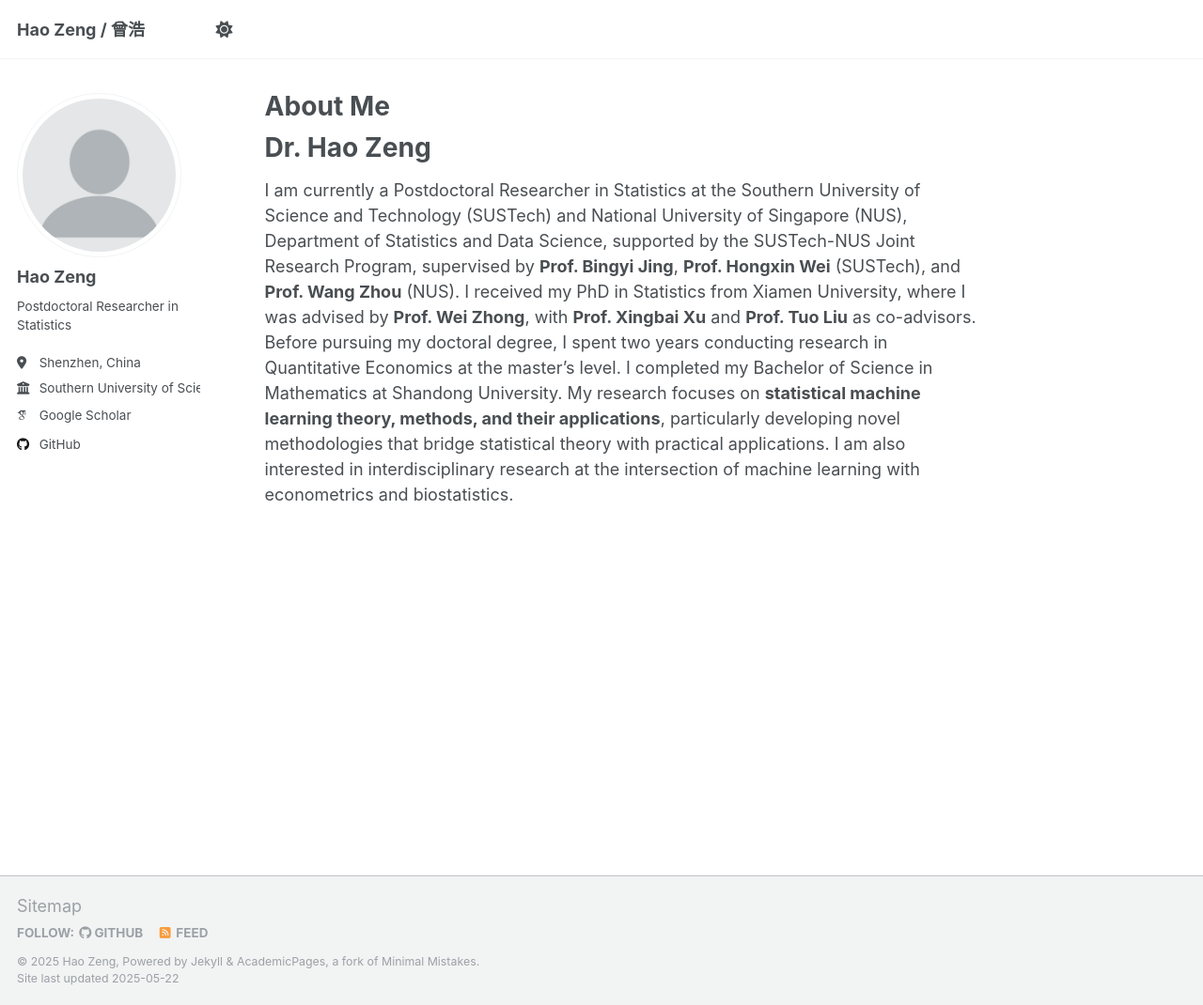
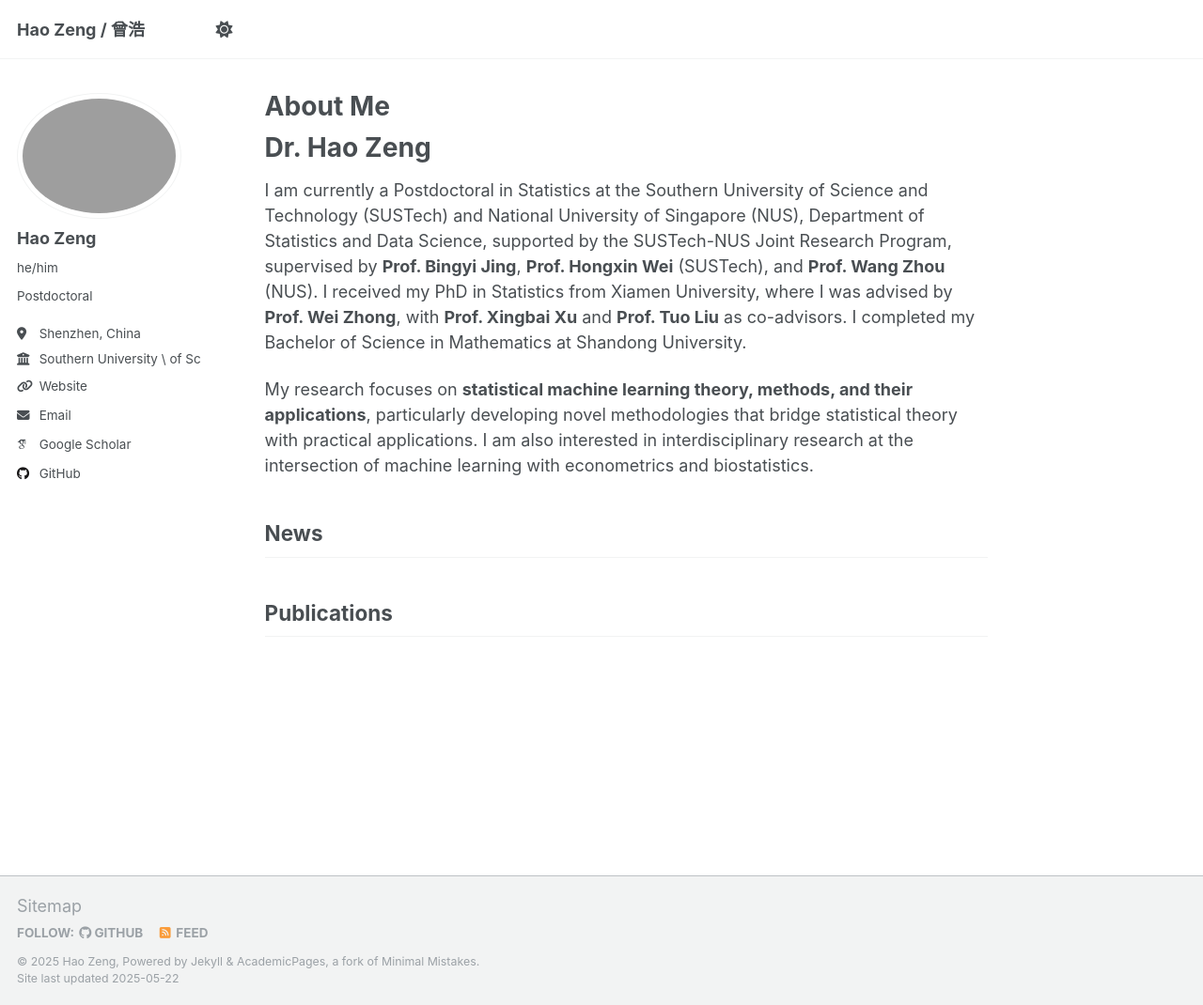
Before and after one commit to ZhaoyuXingStat/ZhaoyuXingStat.github.io, a Jekyll site: the page built from _pages/about.md, in a window 1280 px wide and 1070 px high. Shown: the whole window at 94% size. Built offline with Jekyll 4.4.1, drawn with Linux system fonts in a browser that asks for light colours; some web fonts are replaced.

Commit message:
更新个人信息，修改头像文件格式，调整个人简介内容，添加社交媒体链接，简化研究背景描述。

```diff
--- a/_config.yml
+++ b/_config.yml
@@ -22,14 +22,14 @@ repository               : "zenghao-stat/zenghao-stat.github.io"
 #               Additional customization can be done by editing /_includes/author-profile.html
 author:
   # Biographic information
-  avatar           : "profile.png"
+  avatar           : "profile.jpg"
   name             : "Hao Zeng"
-  pronouns         : # example: "she/her"
-  bio              : "Postdoctoral Researcher in Statistics"
+  pronouns         : "he/him"
+  bio              : "Postdoctoral"
   location         : "Shenzhen, China"
-  employer         : "Southern University of Science and Technology"
-  uri              : # URL
-  email            : # "your.email@example.com"
+  employer         : "Southern University \\ of Science and Technology"
+  uri              : "https://zenghao-stat.github.io"
+  email            : "zenghao.stat@gmail.com"
 
   # Academic websites
   academia         : # URL
--- a/_pages/about.md
+++ b/_pages/about.md
@@ -9,4 +9,11 @@ redirect_from:
 
 # Dr. Hao Zeng
 
-I am currently a Postdoctoral Researcher in Statistics at the Southern University of Science and Technology (SUSTech) and National University of Singapore (NUS), Department of Statistics and Data Science, supported by the SUSTech-NUS Joint Research Program, supervised by **Prof. Bingyi Jing**, **Prof. Hongxin Wei** (SUSTech), and **Prof. Wang Zhou** (NUS). I received my PhD in Statistics from Xiamen University, where I was advised by **Prof. Wei Zhong**, with **Prof. Xingbai Xu** and **Prof. Tuo Liu** as co-advisors. Before pursuing my doctoral degree, I spent two years conducting research in Quantitative Economics at the master's level. I completed my Bachelor of Science in Mathematics at Shandong University. My research focuses on **statistical machine learning theory, methods, and their applications**, particularly developing novel methodologies that bridge statistical theory with practical applications. I am also interested in interdisciplinary research at the intersection of machine learning with econometrics and biostatistics.
+I am currently a Postdoctoral in Statistics at the Southern University of Science and Technology (SUSTech) and National University of Singapore (NUS), Department of Statistics and Data Science, supported by the SUSTech-NUS Joint Research Program, supervised by **Prof. Bingyi Jing**, **Prof. Hongxin Wei** (SUSTech), and **Prof. Wang Zhou** (NUS). I received my PhD in Statistics from Xiamen University, where I was advised by **Prof. Wei Zhong**, with **Prof. Xingbai Xu** and **Prof. Tuo Liu** as co-advisors. I completed my Bachelor of Science in Mathematics at Shandong University.
+
+My research focuses on **statistical machine learning theory, methods, and their applications**, particularly developing novel methodologies that bridge statistical theory with practical applications. I am also interested in interdisciplinary research at the intersection of machine learning with econometrics and biostatistics.
+
+## News
+
+
+## Publications
```
Also changed, not shown: 1 other file.
